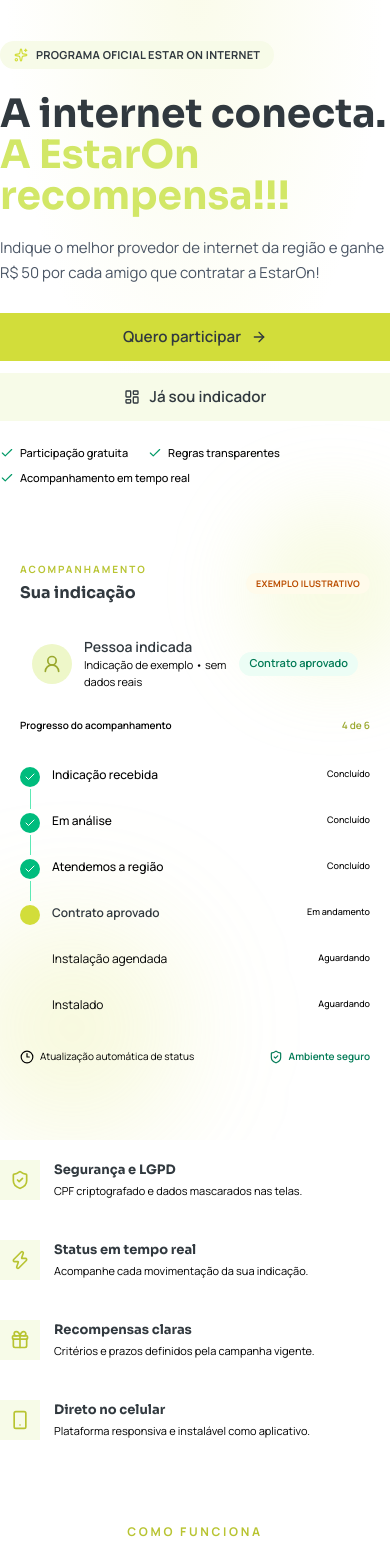
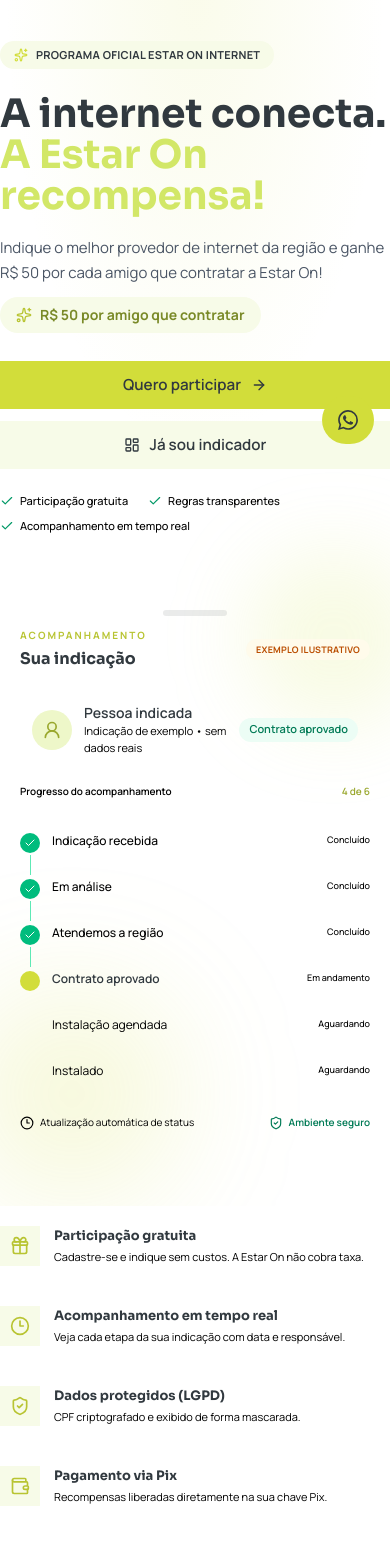
Before and after one commit to julianoridsi-png/estar-on-indica, a Next.js app: page / in a window 390 px wide. Shown: the part 380-1935 px from the top of the page. Built offline with nearby package versions, Linux system fonts and the light colour scheme; no server answers; the database is empty.

Commit message:
feat: premium landing refinement (hero, trust strip, status timeline, example, whatsapp, og metadata, phone mockup)

```diff
--- a/src/app/(site)/page.tsx
+++ b/src/app/(site)/page.tsx
@@ -23,33 +23,35 @@ import {
  UserCheck,
  UserPlus,
  Wallet,
+ Wifi,
  Zap,
 } from "lucide-react";
 import { Button } from "@/shared/ui/button";
 import { TrackingPreview } from "@/shared/marketing/tracking-preview";
+import { WhatsAppButton } from "@/shared/ui/whatsapp-button";
 import { StatusBadge } from "@/features/indicacoes/components/status-badge";
 import { REFERRAL_STATUS_OPTIONS } from "@/features/indicacoes/services/status";
 
 const TRUST_ITEMS = [
  {
- icon: ShieldCheck,
- title: "Segurança e LGPD",
- description: "CPF criptografado e dados mascarados nas telas.",
+ icon: Gift,
+ title: "Participação gratuita",
+ description: "Cadastre-se e indique sem custos. A Estar On não cobra taxa.",
  },
  {
- icon: Zap,
- title: "Status em tempo real",
- description: "Acompanhe cada movimentação da sua indicação.",
+ icon: Clock3,
+ title: "Acompanhamento em tempo real",
+ description: "Veja cada etapa da sua indicação com data e responsável.",
  },
  {
- icon: Gift,
- title: "Recompensas claras",
- description: "Critérios e prazos definidos pela campanha vigente.",
+ icon: ShieldCheck,
+ title: "Dados protegidos (LGPD)",
+ description: "CPF criptografado e exibido de forma mascarada.",
  },
  {
- icon: Smartphone,
- title: "Direto no celular",
- description: "Plataforma responsiva e instalável como aplicativo.",
+ icon: Wallet,
+ title: "Pagamento via Pix",
+ description: "Recompensas liberadas diretamente na sua chave Pix.",
  },
 ];
 
@@ -223,13 +225,17 @@ export default function HomePage() {
  <h1 className="mt-6 font-heading text-[2.45rem] leading-[1.05] font-bold text-[#31393F] sm:text-5xl xl:text-[3.6rem]">
  A internet conecta.
  <br />
- <span className="text-brand-300">A EstarOn recompensa!!!</span>
+ <span className="text-brand-300">A Estar On recompensa!</span>
  </h1>
 
  <p className="mt-5 max-w-xl text-[15px] leading-relaxed text-gray-600 sm:text-base">
  Indique o melhor provedor de internet da região e ganhe R$ 50 por
- cada amigo que contratar a EstarOn!
+ cada amigo que contratar a Estar On!
  </p>
+ <span className="mt-3 inline-flex items-center gap-2 rounded-full border border-brand-200 bg-brand-50 px-4 py-2 text-sm font-bold text-brand-800 shadow-soft">
+ <Sparkles className="size-4 text-brand-600" aria-hidden="true" />
+ R$ 50 por amigo que contratar
+ </span>
 
  <div className="mt-7 flex flex-col gap-3 sm:flex-row">
  <Button asChild size="lg" className="h-12 bg-brand-500 px-7 text-ink hover:bg-brand-400">
@@ -312,13 +318,9 @@ export default function HomePage() {
  Como funciona o Indique e Ganhe
  </h2>
  <p className="mt-4 text-sm leading-relaxed text-muted-foreground sm:text-base">
- Indique e ganhe com a Estar On! Indique um amigo, familiar ou conhecido
- interessado em contratar nossa internet. Nossa equipe entrará em contato
- para verificar a disponibilidade e a viabilidade técnica. Se houver
- viabilidade, a contratação será realizada e a instalação concluída. Após
- o pagamento da primeira mensalidade, sua bonificação será liberada conforme
- as regras da campanha vigente. É simples: você indica, nós cuidamos do
- processo e você recebe sua recompensa!
+ Indique um amigo, familiar ou conhecido interessado em contratar a Estar On.
+ Nossa equipe cuida do contato, da análise de viabilidade e da instalação.
+ Após o pagamento da primeira mensalidade, sua bonificação é liberada conforme a campanha vigente.
  </p>
  </div>
 
@@ -438,22 +440,39 @@ export default function HomePage() {
  </span>
  </div>
 
- <ul className="mt-5 grid gap-x-4 gap-y-2.5 sm:grid-cols-2">
- {REFERRAL_STATUS_OPTIONS.map((status) => (
- <li
- key={status.value}
- className="flex items-center gap-2.5 rounded-lg border border-white/5 bg-white/[0.03] px-2.5 py-2"
+ <div className="mt-5 flex flex-col gap-3 sm:flex-row sm:items-start">
+ {[
+ { label: "Indicação", desc: "Cadastro recebido", icon: Send, done: true },
+ { label: "Análise", desc: "Triagem e viabilidade", icon: Clock3, done: true },
+ { label: "Contrato", desc: "Contratação aprovada", icon: BadgeCheck, done: true },
+ { label: "Instalação", desc: "Serviço instalado", icon: Wifi, done: true },
+ { label: "1ª mensalidade", desc: "Pagamento confirmado", icon: CreditCard, done: false },
+ { label: "Bonificação", desc: "Recompensa liberada", icon: Wallet, done: false },
+ ].map((step, index, arr) => {
+ const Icon = step.icon;
+ return (
+ <>
+ <div className="flex items-center gap-3 sm:flex-col sm:items-center sm:text-center sm:flex-1">
+ <span
+ className={`grid size-10 shrink-0 place-items-center rounded-full ring-1 ${step.done ? "bg-brand-500 text-ink ring-brand-400" : "bg-white/10 text-slate-300 ring-white/20"}`}
  >
+ <Icon className="size-4" aria-hidden="true" />
+ </span>
+ <div className="min-w-0 sm:mt-2">
+ <p className="text-xs font-semibold text-white">{step.label}</p>
+ <p className="text-[10px] text-slate-400">{step.desc}</p>
+ </div>
+ </div>
+ {index < arr.length - 1 ? (
  <span
- className={`size-2 shrink-0 rounded-full ${status.dotClass}`}
  aria-hidden="true"
+ className="hidden h-px flex-1 self-center bg-white/15 sm:block"
  />
- <span className="text-[11px] font-medium text-slate-200">
- {status.label}
- </span>
- </li>
- ))}
- </ul>
+ ) : null}
+ </>
+ );
+ })}
+ </div>
 
  <p className="mt-4 flex items-center gap-2 border-t border-white/10 pt-4 text-[10px] text-slate-400">
  <History className="size-3.5 text-[#D2DD3A]" aria-hidden="true" />
@@ -605,6 +624,47 @@ export default function HomePage() {
  </div>
  </section>
 
+ <section id="exemplo" className="scroll-mt-24 bg-background py-16 lg:py-24">
+  <div className="container-page">
+   <div className="mx-auto max-w-2xl text-center">
+    <p className="text-xs font-bold tracking-[0.22em] text-brand-600 uppercase">
+     Exemplo ilustrativo
+    </p>
+    <h2 className="mt-3 font-heading text-3xl font-bold text-ink sm:text-4xl">
+     Veja como funciona na prática
+    </h2>
+    <p className="mt-4 text-sm leading-relaxed text-muted-foreground sm:text-base">
+     Os valores são definidos pela campanha vigente. Abaixo, um exemplo simplificado.
+    </p>
+   </div>
+   <div className="mx-auto mt-10 max-w-3xl rounded-2xl border border-border bg-card p-6 shadow-soft sm:p-8">
+    <div className="grid gap-4 sm:grid-cols-3">
+     <div className="rounded-xl border border-border bg-background p-4 text-center">
+      <p className="text-[10px] font-bold tracking-[0.16em] text-muted-foreground uppercase">
+       Indicações
+      </p>
+      <p className="mt-2 font-heading text-3xl font-bold text-ink">3</p>
+     </div>
+     <div className="rounded-xl border border-border bg-background p-4 text-center">
+      <p className="text-[10px] font-bold tracking-[0.16em] text-muted-foreground uppercase">
+       Valor por indicação
+      </p>
+      <p className="mt-2 font-heading text-3xl font-bold text-ink">R$ 50</p>
+     </div>
+     <div className="rounded-xl border border-brand-200 bg-brand-50 p-4 text-center">
+      <p className="text-[10px] font-bold tracking-[0.16em] text-brand-700 uppercase">
+       Total
+      </p>
+      <p className="mt-2 font-heading text-3xl font-bold text-brand-800">R$ 150</p>
+     </div>
+    </div>
+    <p className="mt-5 text-center text-[11px] text-muted-foreground">
+     Exemplo ilustrativo. A liberação depende da validação da equipe Estar On e das regras da campanha vigente.
+    </p>
+   </div>
+  </div>
+  </section>
+
  <section id="duvidas" className="scroll-mt-24 bg-background py-16 lg:py-24">
  <div className="container-page grid gap-10 lg:grid-cols-[0.8fr_1.2fr]">
  <div>
@@ -709,6 +769,7 @@ export default function HomePage() {
  </div>
  </div>
  </section>
+ <WhatsAppButton />
  </>
  );
 }
--- a/src/app/layout.tsx
+++ b/src/app/layout.tsx
@@ -18,7 +18,7 @@ const sora = Sora({
 
 const siteUrl =
  process.env.NEXT_PUBLIC_SITE_URL?.replace(/\/$/, "") ??
- "http://localhost:3000";
+ "https://estar-on-indica.julianoridsi.workers.dev";
 
 export const metadata: Metadata = {
  metadataBase: new URL(siteUrl),
@@ -46,6 +46,21 @@ export const metadata: Metadata = {
  title: "Estar On Indica | Indique amigos e acompanhe suas recompensas",
  description:
  "O programa de indicação da Estar On Internet. Indique, acompanhe o status em tempo real e consulte suas recompensas.",
+ images: [
+ {
+ url: "/branding/og-image.png",
+ width: 1200,
+ height: 630,
+ alt: "Estar On Indica — Indique e Ganhe R$ 50",
+ },
+ ],
+ },
+ twitter: {
+ card: "summary_large_image",
+ title: "Estar On Indica | Indique amigos e acompanhe suas recompensas",
+ description:
+ "O programa de indicação da Estar On Internet. Indique, acompanhe o status em tempo real e consulte suas recompensas.",
+ images: ["/branding/og-image.png"],
  },
  robots: {
  index: true,
@@ -64,7 +79,7 @@ export const viewport: Viewport = {
  width: "device-width",
  initialScale: 1,
  maximumScale: 5,
- themeColor: "#0b5cff",
+ themeColor: "#D2DD3A",
  colorScheme: "light",
 };
 
--- a/src/shared/layout/site/site-footer.tsx
+++ b/src/shared/layout/site/site-footer.tsx
@@ -1,5 +1,5 @@
 import Link from "next/link";
-import { ArrowUpRight, Mail, ShieldCheck } from "lucide-react";
+import { ArrowUpRight, Mail, MessageCircle, ShieldCheck } from "lucide-react";
 import { Logo } from "@/shared/brand/logo";
 import { getPublicSettings } from "@/shared/lib/settings";
 
@@ -63,6 +63,17 @@ export async function SiteFooter() {
  Perguntas frequentes
  </Link>
  </li>
+ <li>
+ <a
+ href="https://wa.me/5511985708840?text=Ol%C3%A1!%20Vi%20o%20programa%20Estar%20On%20Indica%20e%20gostaria%20de%20mais%20informa%C3%A7%C3%B5es."
+ target="_blank"
+ rel="noopener noreferrer"
+ className="inline-flex items-center gap-1 transition-colors hover:text-white"
+ >
+ Falar pelo WhatsApp
+ <MessageCircle className="size-3.5" aria-hidden="true" />
+ </a>
+ </li>
  {settings.site_url ? (
  <li>
  <a
--- a/src/shared/marketing/tracking-preview.tsx
+++ b/src/shared/marketing/tracking-preview.tsx
@@ -24,6 +24,7 @@ export function TrackingPreview() {
  />
 
  <div className="relative rounded-[26px] border border-white/70 bg-card p-5 shadow-lift sm:p-6">
+ <div className="mx-auto mb-3 h-1.5 w-16 rounded-full bg-ink/10" aria-hidden="true" />
  <div className="flex items-center justify-between gap-3">
  <div>
  <p className="text-[10px] font-bold tracking-[0.2em] text-brand-600 uppercase">
--- /dev/null
+++ b/src/shared/ui/whatsapp-button.tsx
@@ -0,0 +1,36 @@
+import { MessageCircle } from "lucide-react";
+
+const WHATSAPP_NUMBER =
+ process.env.NEXT_PUBLIC_WHATSAPP_NUMBER ?? "5511985708840";
+const WHATSAPP_MESSAGE =
+ "Olá! Vi o programa Estar On Indica e gostaria de mais informações.";
+
+const whatsappHref = `https://wa.me/${WHATSAPP_NUMBER}?text=${encodeURIComponent(
+ WHATSAPP_MESSAGE,
+)}`;
+
+export function WhatsAppButton() {
+ return (
+  <span className="fixed bottom-[calc(1.25rem+env(safe-area-inset-bottom))] right-4 z-50 inline-flex motion-reduce:animate-none">
+   <a
+    href={whatsappHref}
+    target="_blank"
+    rel="noopener noreferrer"
+    aria-label="Conversar com a Estar On pelo WhatsApp"
+    className="group inline-flex min-h-12 min-w-12 items-center justify-center gap-2 rounded-full bg-brand-500 px-4 text-ink shadow-lift transition-all duration-200 hover:-translate-y-0.5 hover:shadow-glow focus-visible:outline-none focus-visible:ring-4 focus-visible:ring-ring/40 md:h-12 md:min-w-0 md:px-5 animate-rise motion-reduce:animate-none"
+   >
+    <svg
+     viewBox="0 0 24 24"
+     className="size-5 shrink-0"
+     aria-hidden="true"
+     fill="currentColor"
+    >
+     <path d="M17.472 14.382c-.297-.149-1.758-.867-2.03-.967-.273-.099-.471-.148-.67.15-.197.297-.767.966-.94 1.164-.173.199-.347.223-.644.075-.297-.15-1.255-.463-2.39-1.475-.883-.788-1.48-1.761-1.653-2.059-.173-.297-.018-.458.13-.606.134-.133.298-.347.446-.52.149-.174.198-.298.298-.497.099-.198.05-.371-.025-.52-.075-.149-.669-1.612-.916-2.207-.242-.579-.487-.5-.669-.51-.173-.008-.371-.01-.57-.01-.198 0-.52.074-.792.372-.272.297-1.04 1.016-1.04 2.479 0 1.462 1.065 2.875 1.213 3.074.149.198 2.096 3.2 5.077 4.487.709.306 1.262.489 1.694.625.712.227 1.36.195 1.871.118.571-.085 1.758-.719 2.006-1.413.248-.694.248-1.289.173-1.413-.074-.124-.272-.198-.57-.347m-5.421 7.403h-.004a9.87 9.87 0 01-5.031-1.378l-.361-.214-3.741.982.998-3.648-.235-.374a9.86 9.86 0 01-1.51-5.26c.001-5.45 4.436-9.884 9.888-9.884 2.64 0 5.122 1.03 6.988 2.898a9.825 9.825 0 012.893 6.994c-.003 5.45-4.437 9.884-9.885 9.884m8.413-18.297A11.815 11.815 0 0012.05 0C5.495 0 .16 5.335.157 11.892c0 2.096.547 4.142 1.588 5.945L.057 24l6.305-1.654a11.882 11.882 0 005.683 1.448h.005c6.554 0 11.89-5.335 11.893-11.893a11.821 11.821 0 00-3.48-8.413" />
+    </svg>
+    <span className="hidden text-sm font-semibold md:inline">
+     Fale com a Estar On
+    </span>
+   </a>
+  </span>
+ );
+}
```
Also changed, not shown: public/branding/og-image.png (added), public/branding/og-image.svg (added).
